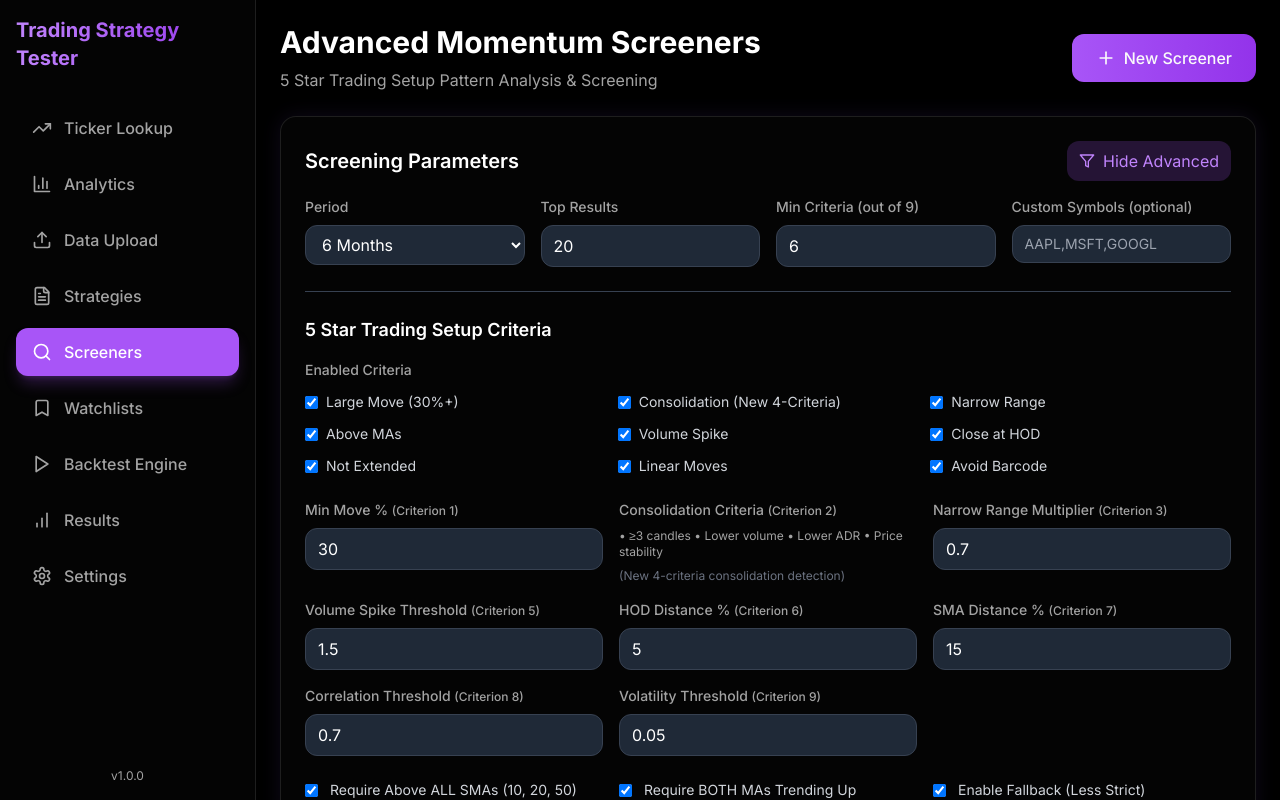
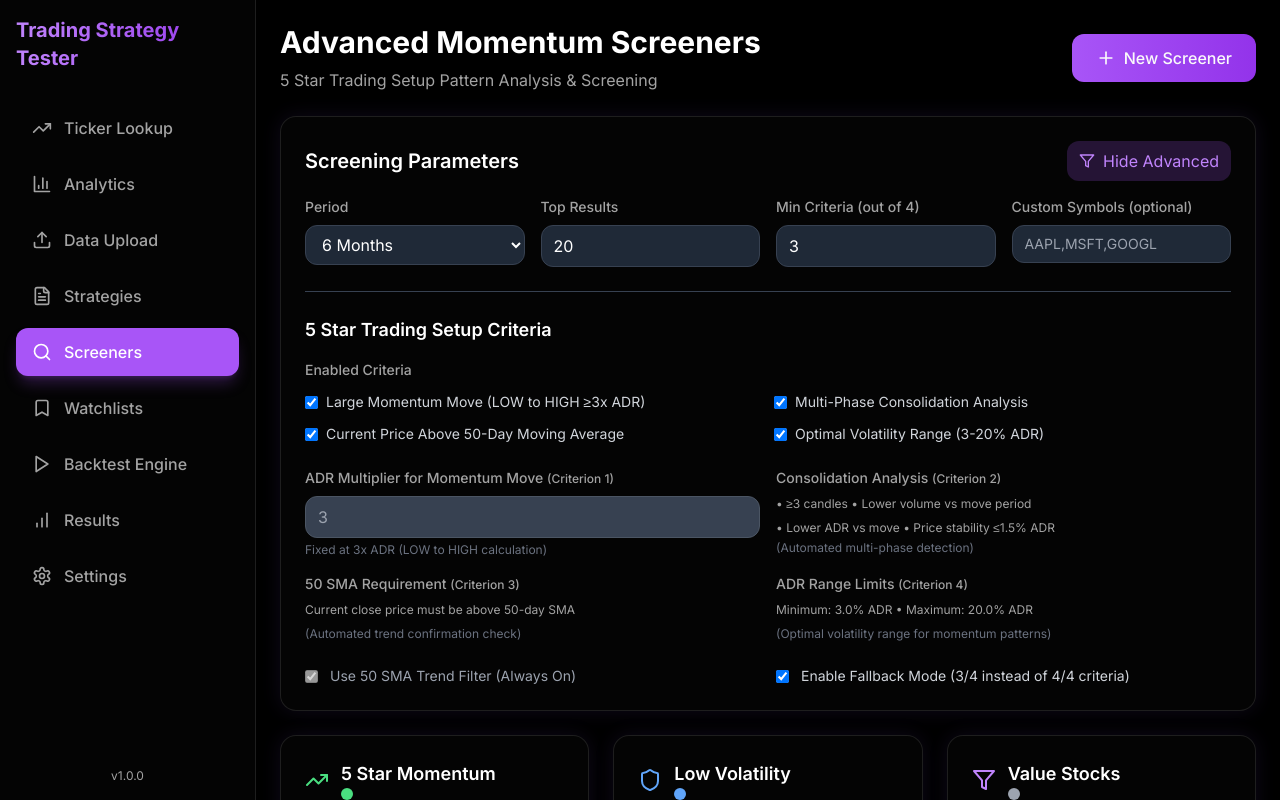
Before and after one commit to rjav1/strategy-developer, a Next.js app in the folder frontend/: page /screeners in a window 1280 px wide. Both pictures are taken after a click on the button "Show Advanced". Shown: the top 800 px of the page. Built offline with nearby package versions, Linux system fonts and the light colour scheme.

Commit message:
criterions modified v1.2

```diff
--- a/frontend/app/analytics/page.tsx
+++ b/frontend/app/analytics/page.tsx
@@ -178,15 +178,10 @@ export default function Analytics() {
 
   const getCriteriaName = (key: string) => {
     const names = {
-      criterion1_large_move: 'Large Pre-Consolidation Move (30%+)',
-      criterion2_consolidation: 'Extended Consolidation (3-20+ days)',
-      criterion3_narrow_range: 'Narrow Range Days',
-      criterion4_moving_averages: 'Above/Surfing Moving Averages',
-      criterion5_volume_breakout: 'Increased Volume on Breakout',
-      criterion6_close_at_hod: 'Close at/Near High of Day',
-      criterion7_not_extended: 'Not Extended from MAs',
-      criterion8_linear_moves: 'Linear & Orderly Moves',
-      criterion9_avoid_barcode: 'Avoid Volatile/Barcode Moves'
+      criterion1: 'Large Momentum Move (LOW to HIGH ≥3x ADR)',
+      criterion2_3: 'Multi-Phase Consolidation Analysis',
+      criterion4: 'Current Price Above 50-Day Moving Average',
+      criterion5: 'Optimal Volatility Range (3-20% ADR)'
     }
     return names[key as keyof typeof names] || key
   }
@@ -347,8 +342,8 @@ export default function Analytics() {
                   <h3 className="font-medium text-white mb-2">Quick Insights</h3>
                   <p className="text-sm text-muted-foreground leading-relaxed">
                     {analysisResult.pattern_found
-                      ? `${analysisResult.symbol} shows a ${analysisResult.pattern_strength.toLowerCase()} momentum pattern with ${analysisResult.confidence_score.toFixed(1)}% confidence. ${analysisResult.total_criteria_met} out of 9 technical criteria are satisfied, suggesting ${analysisResult.pattern_strength === 'Strong' ? 'excellent' : analysisResult.pattern_strength === 'Moderate' ? 'good' : 'limited'} momentum potential.`
-                      : `${analysisResult.symbol} does not currently meet the 5 Star Trading Setup criteria. Only ${analysisResult.total_criteria_met} out of 9 criteria are satisfied. Consider waiting for better setup conditions or analyzing different time periods.`
+                      ? `${analysisResult.symbol} shows a ${analysisResult.pattern_strength.toLowerCase()} momentum pattern with ${analysisResult.confidence_score.toFixed(1)}% confidence. ${analysisResult.total_criteria_met} out of 4 technical criteria are satisfied, suggesting ${analysisResult.pattern_strength === 'Strong' ? 'excellent' : analysisResult.pattern_strength === 'Moderate' ? 'good' : 'limited'} momentum potential.`
+                      : `${analysisResult.symbol} does not currently meet the 5 Star Trading Setup criteria. Only ${analysisResult.total_criteria_met} out of 4 criteria are satisfied. Consider waiting for better setup conditions or analyzing different time periods.`
                     }
                   </p>
                 </div>
--- a/frontend/app/screeners/page.tsx
+++ b/frontend/app/screeners/page.tsx
@@ -76,7 +76,7 @@ export default function Screeners() {
   const [showMomentumModal, setShowMomentumModal] = useState(false)
   const [analyzingSymbol, setAnalyzingSymbol] = useState('')
   const [customSymbols, setCustomSymbols] = useState('')
-  const [minCriteria, setMinCriteria] = useState(6)
+  const [minCriteria, setMinCriteria] = useState(3)
   const [topN, setTopN] = useState(20)
   const [period, setPeriod] = useState('6mo')
 
@@ -91,7 +91,7 @@ export default function Screeners() {
   const [volatilityThreshold, setVolatilityThreshold] = useState(0.05)
   const [requireAllSma, setRequireAllSma] = useState(true)
   const [requireBothMaTrending, setRequireBothMaTrending] = useState(true)
-  const [enabledCriteria, setEnabledCriteria] = useState([1,2,3,4,5,6,7,8,9])
+  const [enabledCriteria, setEnabledCriteria] = useState([1,2,3,4])
   const [fallbackEnabled, setFallbackEnabled] = useState(true)
   const [showAdvancedControls, setShowAdvancedControls] = useState(false)
 
@@ -384,7 +384,7 @@ export default function Screeners() {
 
   const formatValue = (result: ScreenResult, type: 'momentum' | 'volatility') => {
     if (type === 'momentum') {
-      return `${result.total_met}/6 criteria met`
+      return `${result.total_met}/4 criteria met`
     } else {
       // For volatility, use the value property if it exists
       const value = (result as any).value || 0
@@ -412,9 +412,9 @@ export default function Screeners() {
     }
 
     if (type === 'momentum') {
-      return `Screened ${totalStocks} stocks using 5 Star Trading Setup criteria. Average criteria met: ${averageValue.toFixed(1)}/6.
+      return `Screened ${totalStocks} stocks using 5 Star Trading Setup criteria. Average criteria met: ${averageValue.toFixed(1)}/4.
       Pattern strength distribution: ${strongPatterns} Strong, ${moderatePatterns} Moderate, ${weakPatterns} Weak patterns found.
-      Top performer: ${topPerformer.symbol} (${topPerformer.total_met}/6 criteria met, ${topPerformer.pattern_strength} pattern).`
+      Top performer: ${topPerformer.symbol} (${topPerformer.total_met}/4 criteria met, ${topPerformer.pattern_strength} pattern).`
     } else {
       return `Screened ${totalStocks} stocks for volatility. Average volatility: ${(averageValue * 100).toFixed(2)}%.
       Lowest volatility: ${topPerformer.symbol} (${(topPerformer.value * 100).toFixed(2)}%),
@@ -491,7 +491,7 @@ export default function Screeners() {
     const symbolsToAdd = Array.from(selectedStocks)
     const updatedWatchlist = {
       ...watchlist,
-      symbols: [...new Set([...watchlist.symbols, ...symbolsToAdd])],
+      symbols: Array.from(new Set([...watchlist.symbols, ...symbolsToAdd])),
       updatedAt: new Date().toISOString()
     }
 
@@ -574,12 +574,12 @@ export default function Screeners() {
             />
           </div>
           <div>
-            <label className="block text-sm font-medium text-muted-foreground mb-2">Min Criteria (out of 9)</label>
+            <label className="block text-sm font-medium text-muted-foreground mb-2">Min Criteria (out of 4)</label>
             <input
               type="number"
               value={minCriteria}
-              onChange={(e) => setMinCriteria(parseInt(e.target.value) || 6)}
-              min="1" max="9"
+              onChange={(e) => setMinCriteria(parseInt(e.target.value) || 3)}
+              min="1" max="4"
               className="w-full px-3 py-2 bg-gray-800 border border-gray-700 rounded-lg text-white"
             />
           </div>
@@ -603,17 +603,12 @@ export default function Screeners() {
             {/* Criteria Selection */}
             <div className="mb-6">
               <label className="block text-sm font-medium text-muted-foreground mb-3">Enabled Criteria</label>
-              <div className="grid grid-cols-3 gap-3">
+              <div className="grid grid-cols-2 gap-3">
                 {[
-                  { id: 1, name: "Large Move (30%+)" },
-                  { id: 2, name: "Consolidation (New 4-Criteria)" },
-                  { id: 3, name: "Narrow Range" },
-                  { id: 4, name: "Above MAs" },
-                  { id: 5, name: "Volume Spike" },
-                  { id: 6, name: "Close at HOD" },
-                  { id: 7, name: "Not Extended" },
-                  { id: 8, name: "Linear Moves" },
-                  { id: 9, name: "Avoid Barcode" }
+                  { id: 1, name: "Large Momentum Move (LOW to HIGH ≥3x ADR)" },
+                  { id: 2, name: "Multi-Phase Consolidation Analysis" },
+                  { id: 3, name: "Current Price Above 50-Day Moving Average" },
+                  { id: 4, name: "Optimal Volatility Range (3-20% ADR)" }
                 ].map((criterion) => (
                   <label key={criterion.id} className="flex items-center gap-2 text-sm text-gray-300">
                     <input
@@ -635,123 +630,72 @@ export default function Screeners() {
             </div>
 
             {/* Thresholds Grid */}
-            <div className="grid grid-cols-1 md:grid-cols-2 lg:grid-cols-3 gap-4 mb-6">
+            <div className="grid grid-cols-1 md:grid-cols-2 gap-4 mb-6">
               <div>
                 <label className="block text-sm font-medium text-muted-foreground mb-2">
-                  Min Move % <span className="text-xs">(Criterion 1)</span>
+                  ADR Multiplier for Momentum Move <span className="text-xs">(Criterion 1)</span>
                 </label>
                 <input
                   type="number"
-                  value={minPercentageMove}
-                  onChange={(e) => setMinPercentageMove(parseFloat(e.target.value) || 30)}
-                  min="10" max="100" step="5"
-                  className="w-full px-3 py-2 bg-gray-800 border border-gray-700 rounded-lg text-white"
+                  value={3}
+                  onChange={() => {}} // Fixed at 3x ADR
+                  min="2" max="5" step="0.5"
+                  disabled
+                  className="w-full px-3 py-2 bg-gray-700 border border-gray-600 rounded-lg text-gray-400"
                 />
+                <div className="text-xs text-gray-500 mt-1">
+                  Fixed at 3x ADR (LOW to HIGH calculation)
+                </div>
               </div>
               <div>
                 <label className="block text-sm font-medium text-muted-foreground mb-2">
-                  Consolidation Criteria <span className="text-xs">(Criterion 2)</span>
+                  Consolidation Analysis <span className="text-xs">(Criterion 2)</span>
                 </label>
                 <div className="text-xs text-muted-foreground mb-2">
-                  • ≥3 candles • Lower volume • Lower ADR • Price stability
-                </div>
-                <div className="text-xs text-gray-500">
-                  (New 4-criteria consolidation detection)
+                  • ≥3 candles • Lower volume vs move period
+                </div>
+                <div className="text-xs text-muted-foreground">
+                  • Lower ADR vs move • Price stability ≤1.5% ADR
+                </div>
+                <div className="text-xs text-gray-500 mt-1">
+                  (Automated multi-phase detection)
                 </div>
               </div>
               <div>
                 <label className="block text-sm font-medium text-muted-foreground mb-2">
-                  Narrow Range Multiplier <span className="text-xs">(Criterion 3)</span>
+                  50 SMA Requirement <span className="text-xs">(Criterion 3)</span>
                 </label>
-                <input
-                  type="number"
-                  value={narrowRangeMultiplier}
-                  onChange={(e) => setNarrowRangeMultiplier(parseFloat(e.target.value) || 0.7)}
-                  min="0.3" max="1.5" step="0.1"
-                  className="w-full px-3 py-2 bg-gray-800 border border-gray-700 rounded-lg text-white"
-                />
+                <div className="text-xs text-muted-foreground mb-2">
+                  Current close price must be above 50-day SMA
+                </div>
+                <div className="text-xs text-gray-500">
+                  (Automated trend confirmation check)
+                </div>
               </div>
               <div>
                 <label className="block text-sm font-medium text-muted-foreground mb-2">
-                  Volume Spike Threshold <span className="text-xs">(Criterion 5)</span>
+                  ADR Range Limits <span className="text-xs">(Criterion 4)</span>
                 </label>
-                <input
-                  type="number"
-                  value={volumeSpikeThreshold}
-                  onChange={(e) => setVolumeSpikeThreshold(parseFloat(e.target.value) || 1.5)}
-                  min="1.0" max="5.0" step="0.1"
-                  className="w-full px-3 py-2 bg-gray-800 border border-gray-700 rounded-lg text-white"
-                />
-              </div>
-              <div>
-                <label className="block text-sm font-medium text-muted-foreground mb-2">
-                  HOD Distance % <span className="text-xs">(Criterion 6)</span>
-                </label>
-                <input
-                  type="number"
-                  value={hodDistanceThreshold * 100}
-                  onChange={(e) => setHodDistanceThreshold((parseFloat(e.target.value) || 5) / 100)}
-                  min="1" max="15" step="1"
-                  className="w-full px-3 py-2 bg-gray-800 border border-gray-700 rounded-lg text-white"
-                />
-              </div>
-              <div>
-                <label className="block text-sm font-medium text-muted-foreground mb-2">
-                  SMA Distance % <span className="text-xs">(Criterion 7)</span>
-                </label>
-                <input
-                  type="number"
-                  value={smaDistanceThreshold}
-                  onChange={(e) => setSmaDistanceThreshold(parseFloat(e.target.value) || 15)}
-                  min="5" max="50" step="5"
-                  className="w-full px-3 py-2 bg-gray-800 border border-gray-700 rounded-lg text-white"
-                />
-              </div>
-              <div>
-                <label className="block text-sm font-medium text-muted-foreground mb-2">
-                  Correlation Threshold <span className="text-xs">(Criterion 8)</span>
-                </label>
-                <input
-                  type="number"
-                  value={correlationThreshold}
-                  onChange={(e) => setCorrelationThreshold(parseFloat(e.target.value) || 0.7)}
-                  min="0.3" max="1.0" step="0.1"
-                  className="w-full px-3 py-2 bg-gray-800 border border-gray-700 rounded-lg text-white"
-                />
-              </div>
-              <div>
-                <label className="block text-sm font-medium text-muted-foreground mb-2">
-                  Volatility Threshold <span className="text-xs">(Criterion 9)</span>
-                </label>
-                <input
-                  type="number"
-                  value={volatilityThreshold}
-                  onChange={(e) => setVolatilityThreshold(parseFloat(e.target.value) || 0.05)}
-                  min="0.01" max="0.2" step="0.01"
-                  className="w-full px-3 py-2 bg-gray-800 border border-gray-700 rounded-lg text-white"
-                />
-              </div>
-            </div>
-
-            {/* Boolean Options */}
-            <div className="grid grid-cols-1 md:grid-cols-3 gap-4">
+                <div className="text-xs text-muted-foreground mb-2">
+                  Minimum: 3.0% ADR • Maximum: 20.0% ADR
+                </div>
+                <div className="text-xs text-gray-500">
+                  (Optimal volatility range for momentum patterns)
+                </div>
+              </div>
+            </div>
+
+            {/* Analysis Options */}
+            <div className="grid grid-cols-1 md:grid-cols-2 gap-4">
               <label className="flex items-center gap-3 text-sm text-gray-300">
                 <input
                   type="checkbox"
-                  checked={requireAllSma}
-                  onChange={(e) => setRequireAllSma(e.target.checked)}
-                  className="rounded bg-gray-800 border-gray-600 text-purple-500"
+                  checked={true}
+                  onChange={() => {}} // Always enabled for new system
+                  disabled
+                  className="rounded bg-gray-700 border-gray-600 text-purple-400"
                 />
-                Require Above ALL SMAs (10, 20, 50)
-              </label>
-              <label className="flex items-center gap-3 text-sm text-gray-300">
-                <input
-                  type="checkbox"
-                  checked={requireBothMaTrending}
-                  onChange={(e) => setRequireBothMaTrending(e.target.checked)}
-                  className="rounded bg-gray-800 border-gray-600 text-purple-500"
-                />
-                Require BOTH MAs Trending Up
+                <span className="text-gray-400">Use 50 SMA Trend Filter (Always On)</span>
               </label>
               <label className="flex items-center gap-3 text-sm text-gray-300">
                 <input
@@ -760,7 +704,7 @@ export default function Screeners() {
                   onChange={(e) => setFallbackEnabled(e.target.checked)}
                   className="rounded bg-gray-800 border-gray-600 text-purple-500"
                 />
-                Enable Fallback (Less Strict)
+                Enable Fallback Mode (3/4 instead of 4/4 criteria)
               </label>
             </div>
           </div>
@@ -1155,23 +1099,19 @@ export default function Screeners() {
                   {momentumAnalysis.criteria_met && (
                     <div className="card-glow p-6">
                       <h3 className="text-lg font-semibold text-white mb-4">5 Star Trading Setup Criteria Analysis</h3>
-                      <div className="grid grid-cols-1 md:grid-cols-2 lg:grid-cols-3 gap-4">
+                      <div className="grid grid-cols-1 md:grid-cols-2 gap-4">
                         {Object.entries(momentumAnalysis.criteria_met).map(([key, met], index) => {
                           const criterionNames = {
-                            'large_move': 'Large Move (30%+)',
-                            'consolidation': 'Consolidation Pattern (New 4-Criteria)',
-                            'ma10_tolerance': 'MA10 Tolerance',
-                            'reconsolidation': 'Reconsolidation',
-                            'linear_moves': 'Linear Moves',
-                            'avoid_barcode': 'Avoid Barcode'
+                            'large_move': 'Large Momentum Move (LOW to HIGH ≥3x ADR)',
+                            'consolidation': 'Multi-Phase Consolidation Analysis',
+                            'above_50_sma': 'Current Price Above 50-Day Moving Average',
+                            'adr_range': 'Optimal Volatility Range (3-20% ADR)'
                           };
                           const descriptions = {
-                            'large_move': 'Significant price move prior to consolidation',
-                            'consolidation': '4 criteria: ≥3 candles, lower volume, lower ADR, price stability',
-                            'ma10_tolerance': 'Price near 10-day moving average',
-                            'reconsolidation': 'Volume control after breakout',
-                            'linear_moves': 'High R² correlation for linear trend',
-                            'avoid_barcode': 'Low average range to avoid erratic moves'
+                            'large_move': 'Move from LOW of start day to HIGH of end day must exceed 3x ADR',
+                            'consolidation': '4 criteria: ≥3 candles, lower volume vs move, lower ADR vs move, price stability ≤1.5% ADR',
+                            'above_50_sma': 'Most recent closing price must be above 50-day Simple Moving Average',
+                            'adr_range': 'Average Daily Range over last 20 days must be between 3% and 20%'
                           };
 
                           return (
--- a/frontend/app/watchlists/page.tsx
+++ b/frontend/app/watchlists/page.tsx
@@ -155,7 +155,7 @@ export default function Watchlists() {
   const addSymbolsFromScreener = (symbols: string[]) => {
     if (!selectedWatchlist) return
 
-    const uniqueSymbols = [...new Set([...selectedWatchlist.symbols, ...symbols])]
+    const uniqueSymbols = Array.from(new Set([...selectedWatchlist.symbols, ...symbols]))
     setWatchlists(watchlists.map(w => {
       if (w.id === selectedWatchlist.id) {
         return {
```
Also changed, not shown: 1 other file (tests, documents, lock files or other folders).
